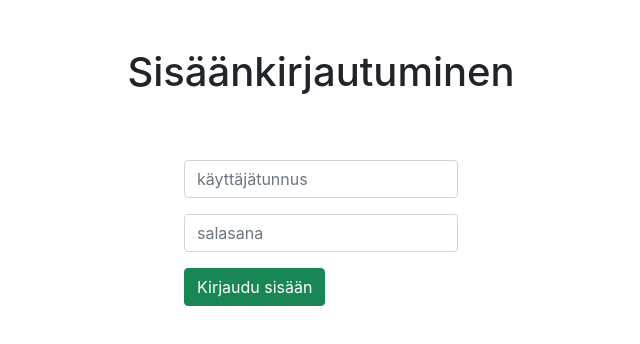
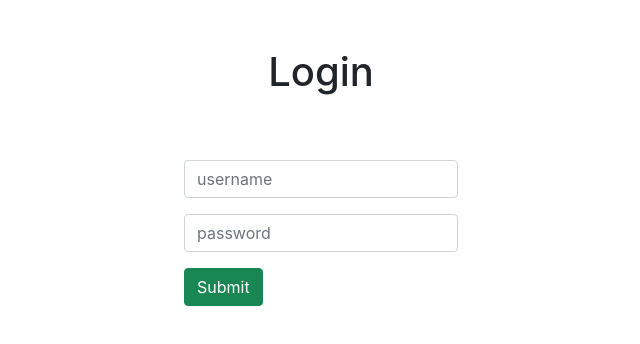
Before and after one commit to janikuhno/commerce-storage-app, a React (Create React App) app in the folder client/: page / in a window 1280 px wide. Shown: the top 344 px of the page, without its empty margins (319-959 px from the left). Built offline with nearby package versions, Linux system fonts and the light colour scheme; no server answers; the HTML template or start-up script is replaced by a standard one.

Commit message:
changed to english

```diff
--- a/client/src/components/Login.js
+++ b/client/src/components/Login.js
@@ -29,7 +29,7 @@ const Login = ({ setAuth }) => {
         localStorage.setItem('token', parseRes.jwtToken);
 
         setAuth(true);
-        toast.success('Kirjauduttu sisään!');
+        toast.success('Logged in!');
       } else {
         setAuth(false);
         toast.error(parseRes);
@@ -41,13 +41,13 @@ const Login = ({ setAuth }) => {
 
   return (
     <Fragment>
-      <h1 className="text-center my-5">Sisäänkirjautuminen</h1>
+      <h1 className="text-center my-5">Login</h1>
       <div className="d-flex justify-content-center">
         <form onSubmit={onSubmitForm}>
           <input
             type="name"
             name="name"
-            placeholder="käyttäjätunnus"
+            placeholder="username"
             className="form-control my-3"
             value={name}
             onChange={(e) => onChange(e)}
@@ -55,12 +55,12 @@ const Login = ({ setAuth }) => {
           <input
             type="password"
             name="password"
-            placeholder="salasana"
+            placeholder="password"
             className="form-control my-3"
             value={password}
             onChange={(e) => onChange(e)}
           />
-          <button className="btn btn-success btn-block">Kirjaudu sisään</button>
+          <button className="btn btn-success btn-block">Submit</button>
         </form>
       </div>
     </Fragment>
--- a/client/src/components/Navigation.js
+++ b/client/src/components/Navigation.js
@@ -3,13 +3,12 @@ import { Link } from 'react-router-dom';
 import { toast } from 'react-toastify';
 
 const Navigation = ({ setAuth }) => {
-  // logout
   const logout = async (e) => {
     e.preventDefault();
     try {
       localStorage.removeItem('token');
       setAuth(false);
-      toast.success('Kirjauduttu ulos!');
+      toast.success('Logged out!');
     } catch (err) {
       console.error(err.message);
     }
@@ -18,19 +17,19 @@ const Navigation = ({ setAuth }) => {
   return (
     <Fragment>
       <div className="d-flex mt-5 justify-content-around">
-        <h2>Tuotehallinta</h2>
+        <h2>Product management</h2>
         <div>
           <nav className="nav">
             <Link to="/dashboard" className="nav-link">
-              Etsi tuote
+              Find product
             </Link>
             <Link to="/allproducts" className="nav-link">
-              Listaa tuotteet
+              List all products
             </Link>
           </nav>
         </div>
         <button className="btn btn-primary" onClick={(e) => logout(e)}>
-          Kirjaudu ulos
+          Log out
         </button>
       </div>
     </Fragment>
```
